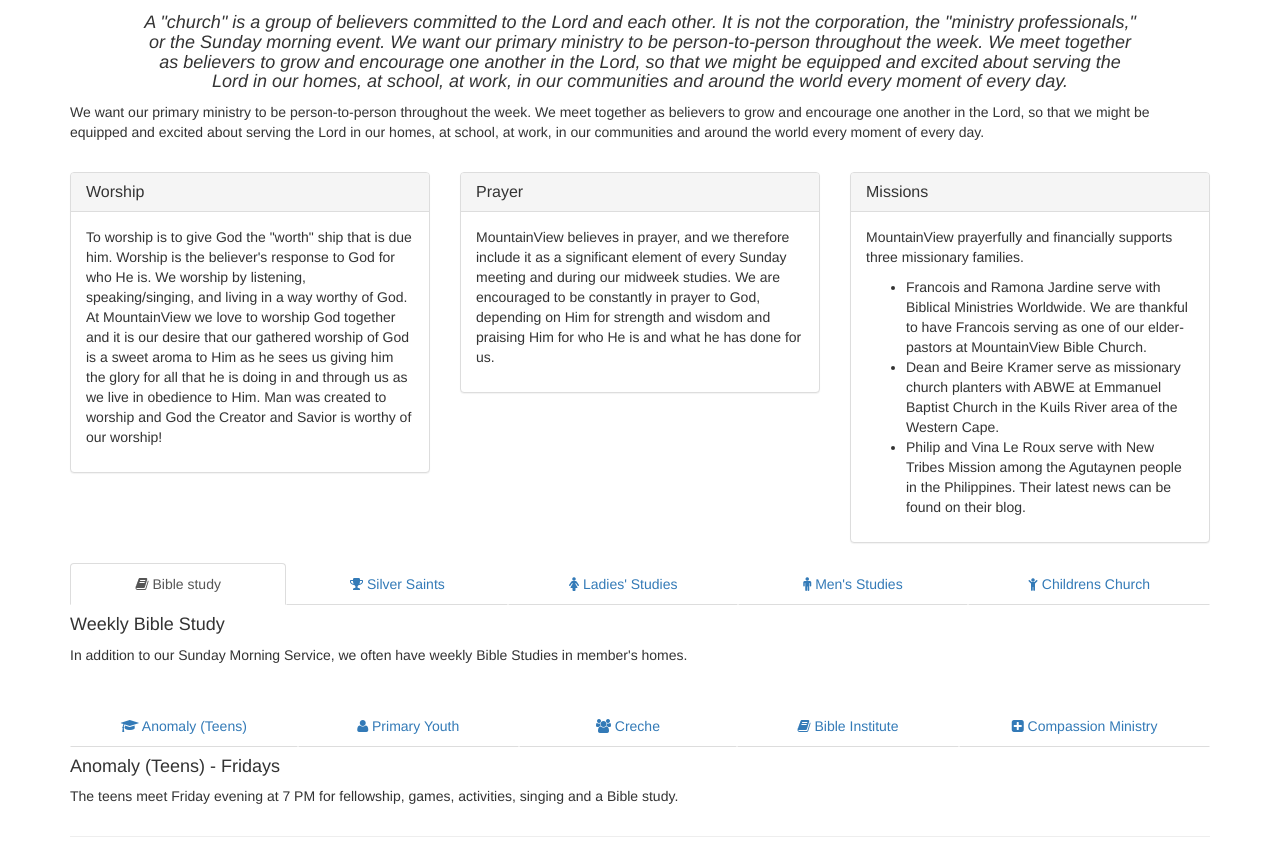
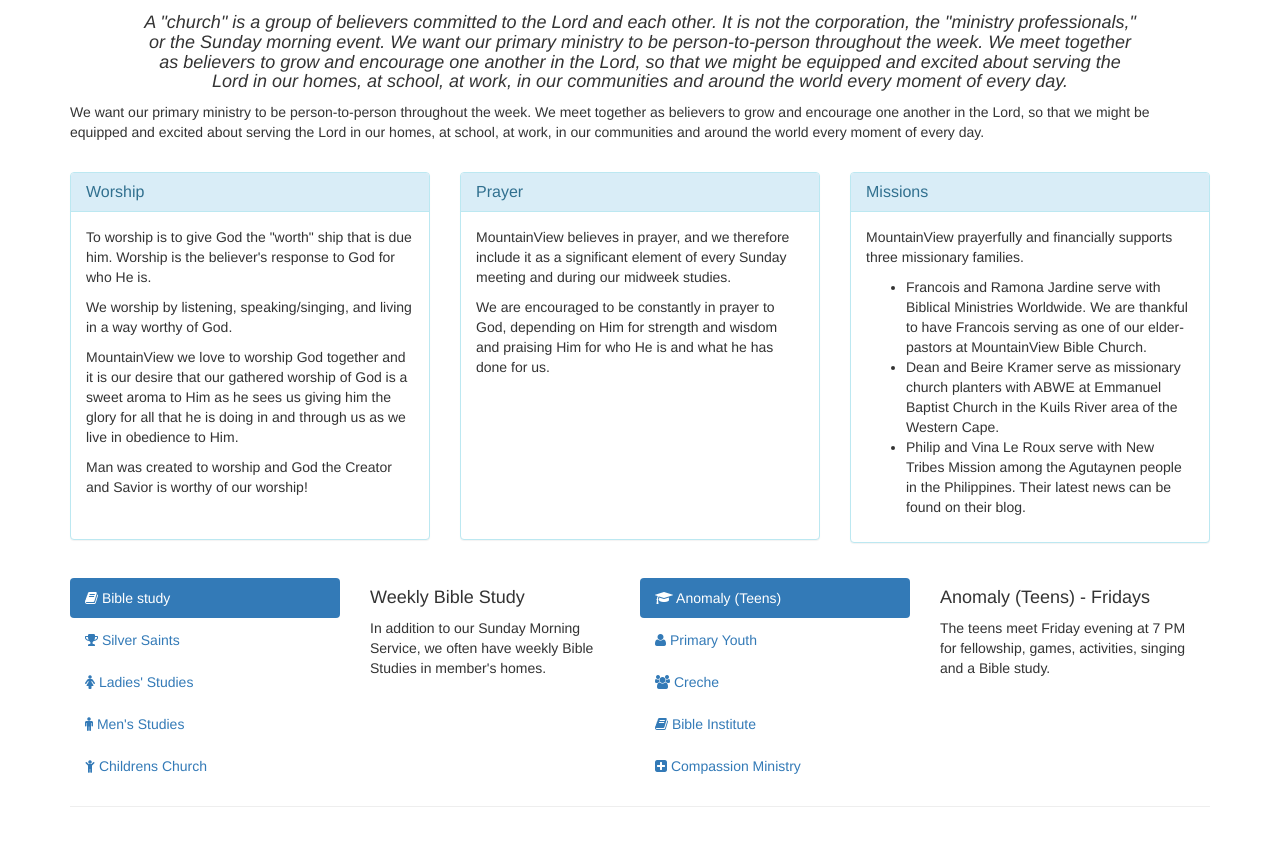
Before and after one commit to robertbravery/MVBCWeb, a plain HTML site: page ouroutreach.html in a window 1280 px wide. Shown: the part 377-1220 px from the top of the page. Drawn offline with Linux system fonts and the light colour scheme.

Commit message:
Reformat and re-arrange ouroutreach page

```diff
--- a/css/modern-business.css
+++ b/css/modern-business.css
@@ -3,6 +3,7 @@
  * Copyright 2013-2016 Start Bootstrap
  * Licensed under MIT (https://github.com/BlackrockDigital/startbootstrap/blob/gh-pages/LICENSE)
  */
+
 
 /* Global Styles */
 
@@ -12,7 +13,8 @@ body {
 }
 
 body {
-    padding-top: 50px; /* Required padding for .navbar-fixed-top. Remove if using .navbar-static-top. Change if height of navigation changes. */
+    padding-top: 50px;
+    /* Required padding for .navbar-fixed-top. Remove if using .navbar-static-top. Change if height of navigation changes. */
 }
 
 .img-portfolio {
@@ -22,6 +24,7 @@ body {
 .img-hover:hover {
     opacity: 0.8;
 }
+
 
 /* Home Page Carousel */
 
@@ -54,10 +57,10 @@ header.carousel .fill {
 
 .jumbotron {
     height: 300px;
-    margin-bottom:30px !important;
+    margin-bottom: 30px !important;
 }
 
-#jumbotron-header{
+#jumbotron-header {
     display: table-cell;
     vertical-align: middle;
 }
@@ -71,6 +74,16 @@ header.carousel .fill {
     -o-background-size: cover;*/
 }
 
+.navbar-brand>img {
+    max-height: 100%;
+    height: 100%;
+    width: auto;
+    margin: 0 auto;
+    /* probably not needed anymore, but doesn't hurt */
+    -o-object-fit: contain;
+    object-fit: contain;
+}
+
 .vcenter {
     vertical-align: middle;
 }
@@ -79,10 +92,11 @@ header.carousel .fill {
     position: absolute;
     bottom: 20px;
 }
+
+
 /* ==========================================================================
    FOOTER SECTION
    ========================================================================== */
-
 
 #footer {
     background-color: #000;
@@ -90,11 +104,13 @@ header.carousel .fill {
     padding: 30px 30px 3px 30px;
 }
 
+
 /* 404 Page Styles */
 
 .error-404 {
     font-size: 100px;
 }
+
 
 /* Pricing Page Styles */
 
@@ -115,11 +131,13 @@ header.carousel .fill {
     font-style: italic;
 }
 
+
 /* Footer Styles */
 
 footer {
     margin: 50px 0;
 }
+
 
 /* Responsive Styles */
 
@@ -130,11 +148,10 @@ footer {
     }
 }
 
-@media(max-width:767px) {
+@media(max-width:768px) {
     .img-portfolio {
         margin-bottom: 15px;
     }
-
     header.carousel .carousel {
         height: 70%;
     }
--- a/mainnav.html
+++ b/mainnav.html
@@ -1,4 +1,4 @@
-<div class="container">
+<div class="container-fluid" style="margin-right: 10px;">
     <div class="navbar-header">
         <button type="button" class="navbar-toggle collapsed" data-toggle="collapse" data-target="#navbar" aria-expanded="false" aria-controls="navbar">
                             <span class="sr-only">Toggle navigation</span>
--- a/ouroutreach.html
+++ b/ouroutreach.html
@@ -61,32 +61,35 @@ in our homes, at school, at work, in our communities and around the world every
         </br>
         <div class="row">
             <div class="col-md-4">
-                <div class="panel panel-default">
+                <div class="panel panel-info" style="min-height: 368px;">
                     <div class="panel-heading">
                         <h3 class="panel-title">Worship</h3>
                     </div>
                     <div class="panel-body">
-                        <p>To worship is to give God the "worth" ship that is due him. Worship is the believer's response to God for who He is. We worship by listening, speaking/singing, and living in a way worthy of God. At MountainView we love to worship
-                            God together and it is our desire that our gathered worship of God is a sweet aroma to Him as he sees us giving him the glory for all that he is doing in and through us as we live in obedience to Him. Man was created to worship
-                            and God the Creator and Savior is worthy of our worship!</p>
+                        <p>To worship is to give God the "worth" ship that is due him. Worship is the believer's response to God for who He is.</p>
+                        <p>We worship by listening, speaking/singing, and living in a way worthy of God. </p>
+                        <p> MountainView we love to worship God together and it is our desire that our gathered worship of God is a sweet aroma to Him as he sees us giving him the glory for all that he is doing in and through us as we live in obedience to
+                            Him.
+                        </p>
+                        <p> Man was created to worship and God the Creator and Savior is worthy of our worship!</p>
                     </div>
                 </div>
             </div>
             <div class="col-md-4">
-                <div class="panel panel-default">
+                <div class="panel panel-info" style="min-height: 368px;">
                     <div class="panel-heading">
                         <h3 class="panel-title">
                             Prayer
                         </h3>
                     </div>
                     <div class="panel-body">
-                        <p>MountainView believes in prayer, and we therefore include it as a significant element of every Sunday meeting and during our midweek studies. We are encouraged to be constantly in prayer to God, depending on Him for strength and
-                            wisdom and praising Him for who He is and what he has done for us.</p>
+                        <p>MountainView believes in prayer, and we therefore include it as a significant element of every Sunday meeting and during our midweek studies.</p>
+                        <p>We are encouraged to be constantly in prayer to God, depending on Him for strength and wisdom and praising Him for who He is and what he has done for us.</p>
                     </div>
                 </div>
             </div>
             <div class="col-md-4">
-                <div class="panel panel-default">
+                <div class="panel panel-info" style="min-height: 368px;">
                     <div class="panel-heading">
                         <h3 class="panel-title">Missions</h3>
                     </div>
@@ -101,9 +104,9 @@ in our homes, at school, at work, in our communities and around the world every
                 </div>
             </div>
         </div>
-        <div class="row">
-            <div class="col-lg-12">
-                <ul id="myTab1" class="nav nav-tabs nav-justified">
+        <div class="row" style="margin-top: 15px;">
+            <div class="col-md-12">
+                <ul id="myTab1" class="nav nav-pills nav-stacked nav-stacked col-md-3">
                     <li class="active"><a href="#bible-study" data-toggle="tab"><i class="fa fa-book"></i> Bible study</a>
                     </li>
                     <li class=""><a href="#silver-saints" data-toggle="tab"><i class="fa fa-trophy"></i> Silver Saints</a>
@@ -116,7 +119,7 @@ in our homes, at school, at work, in our communities and around the world every
                     </li>
                 </ul>
 
-                <div id="myTab1Content" class="tab-content">
+                <div id="myTab1Content" class="tab-content col-md-3">
                     <div class="tab-pane fade active in" id="bible-study">
                         <h4>Weekly Bible Study</h4>
                         <p>In addition to our Sunday Morning Service, we often have weekly Bible Studies in member's homes.</p>
@@ -139,16 +142,9 @@ in our homes, at school, at work, in our communities and around the world every
                         <p>Children's Church is provided for children ages 3-11. A number of teachers provide songs, activities and crafts, and teach God's Word to primary-age children during the morning message.</p>
                     </div>
                 </div>
-            </div>
-        </div>
-        <p>
-            </br>
-        </p>
-        <div class="row">
-            <div class="col-lg-12">
-                <ul id="myTab2" class="nav nav-tabs nav-justified">
+                <ul id="myTab2" class="nav nav-pills nav-stacked col-md-3">
 
-                    <li class=""><a href="#anomaly" data-toggle="tab"><i class="fa fa-graduation-cap"></i> Anomaly (Teens)</a>
+                    <li class="active"><a href="#anomaly" data-toggle="tab"><i class="fa fa-graduation-cap"></i> Anomaly (Teens)</a>
                     </li>
                     <li class=""><a href="#primary-youth" data-toggle="tab"><i class="fa fa-user"></i> Primary Youth</a>
                     </li>
@@ -160,7 +156,7 @@ in our homes, at school, at work, in our communities and around the world every
                     </li>
                 </ul>
 
-                <div id="myTabContent2" class="tab-content">
+                <div id="myTabContent2" class="tab-content col-md-3">
 
                     <div class="tab-pane fade active in" id="anomaly">
                         <h4>Anomaly (Teens) - Fridays</h4>
```
Lines whose indentation alone changed are shown as unchanged.
